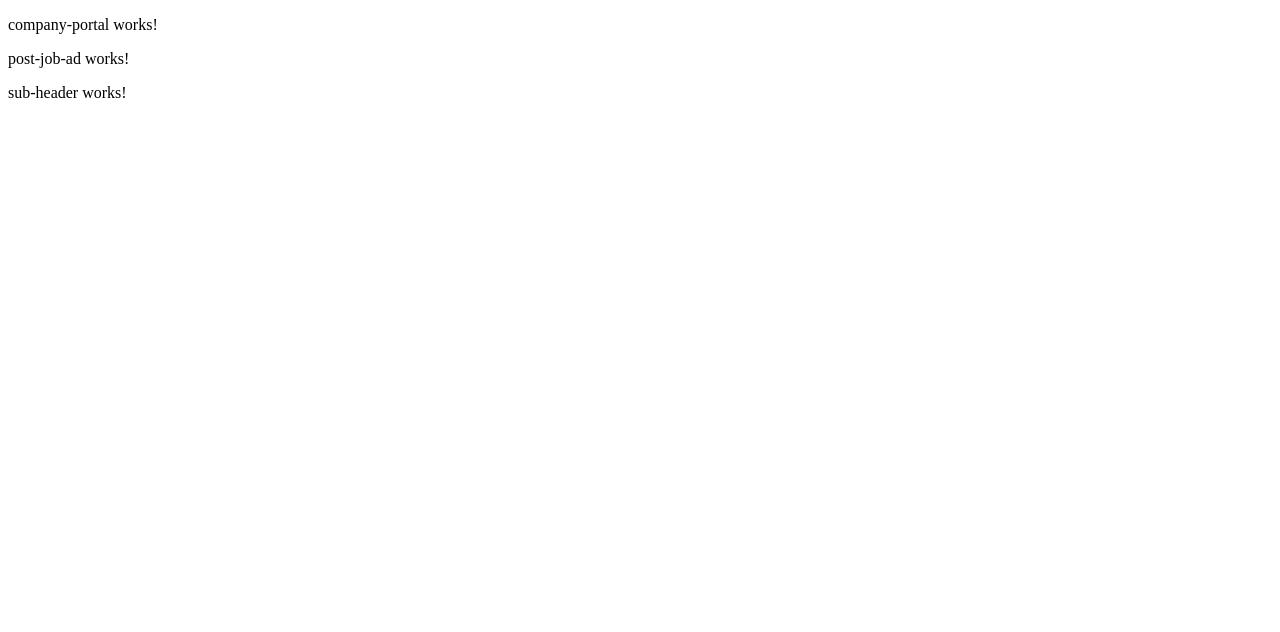
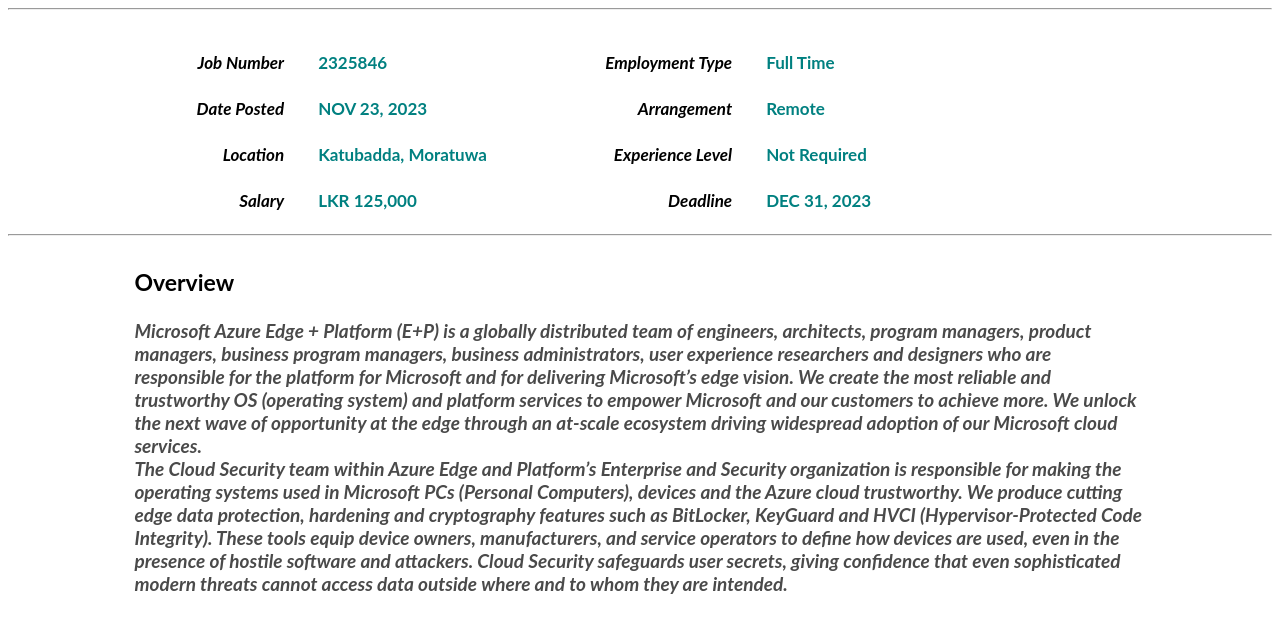
Before and after one commit to NethmaKarunathilaka/UItest, an Angular app: page / in a window 1280 px wide. Shown: the top 632 px of the page. Built offline with nearby package versions, Linux system fonts and the light colour scheme.

Commit message:
Update advertisement view component

```diff
--- a/src/app/app.component.html
+++ b/src/app/app.component.html
@@ -1 +1 @@
-<app-company-portal></app-company-portal>
+<app-advertisement-view></app-advertisement-view>
--- a/src/app/seeker-portal/components/advertisement-view/advertisement-view.component.css
+++ b/src/app/seeker-portal/components/advertisement-view/advertisement-view.component.css
@@ -0,0 +1,68 @@
+.detail{
+    display: flex;
+    flex-direction: row;
+    width: 80%;
+    margin: 0 auto;
+}
+
+.detail-outer{
+    display: flex;
+    flex-direction: column;
+    justify-content: space-between;
+    margin-top: 1.5em;
+    width: 25em;
+}
+
+.detail-inner{
+    padding: 10px;
+    margin-bottom: 5px;
+    display: flex;
+    flex-direction: row;
+    width: 22.5em;
+}
+
+.detail-head {
+    color: black;
+    font-size: 17px;
+    font-family: Lato;
+    font-style: italic;
+    font-weight: 700;
+    word-wrap: break-word;
+    text-align: right;
+    width: 9em;
+}
+
+.detail-data {
+    color: #008080;
+    font-size: 17px;
+    font-family: Lato;
+    font-weight: 700;
+    word-wrap: break-word;
+    padding-left: 2em;
+    text-align: left;
+    width: 12em;
+}
+
+.section{
+    width: 80%;
+    margin: 0 auto;
+    margin-top: 2em;
+}
+
+.heading {
+    color: black;
+    font-size: 23px;
+    font-family: Lato;
+    font-weight: 700;
+    word-wrap: break-word;
+}
+
+.content {
+    color: #4A4A4A;
+    font-size: 19px;
+    font-family: Lato;
+    font-style: italic;
+    font-weight: 700;
+    word-wrap: break-word;
+    margin-top: 1.2em;
+}
--- a/src/app/seeker-portal/components/advertisement-view/advertisement-view.component.html
+++ b/src/app/seeker-portal/components/advertisement-view/advertisement-view.component.html
@@ -1 +1,50 @@
-<p>advertisement-view works!</p>
+<hr>
+
+<div class="detail">
+    <div class="detail-outer">
+        <div class="detail-inner">
+            <div class="detail-head">Job Number</div>
+            <div class="detail-data">2325846</div>
+        </div>
+        <div class="detail-inner">
+            <div class="detail-head">Date Posted</div>
+            <div class="detail-data">NOV 23, 2023</div>
+        </div>
+        <div class="detail-inner">
+            <div class="detail-head">Location</div>
+            <div class="detail-data">Katubadda, Moratuwa</div>
+        </div>
+        <div class="detail-inner">
+            <div class="detail-head">Salary</div>
+            <div class="detail-data">LKR 125,000</div>
+        </div>
+    </div>
+
+    <div class="detail-outer" style="margin-left: 3em;">
+        <div class="detail-inner">
+            <div class="detail-head">Employment Type</div>
+            <div class="detail-data">Full Time</div>
+        </div>
+        <div class="detail-inner">
+            <div class="detail-head">Arrangement</div>
+            <div class="detail-data">Remote</div>
+        </div>
+        <div class="detail-inner">
+            <div class="detail-head">Experience Level</div>
+            <div class="detail-data">Not Required</div>
+        </div>
+        <div class="detail-inner">
+            <div class="detail-head">Deadline</div>
+            <div class="detail-data">DEC 31, 2023</div>
+        </div>
+    </div>
+</div>
+<hr>
+
+<div class="section">
+    <div class="heading">Overview</div>
+    <div class="content">
+        Microsoft Azure Edge + Platform (E+P) is a globally distributed team of engineers, architects, program managers, product managers, business program managers, business administrators, user experience researchers and designers who are responsible for the platform for Microsoft and for delivering Microsoft’s edge vision. We create the most reliable and trustworthy OS (operating system) and platform services to empower Microsoft and our customers to achieve more. We unlock the next wave of opportunity at the edge through an at-scale ecosystem driving widespread adoption of our Microsoft cloud services.
+        <br/> The Cloud Security team within Azure Edge and Platform’s Enterprise and Security organization is responsible for making the operating systems used in Microsoft PCs (Personal Computers), devices and the Azure cloud trustworthy. We produce cutting edge data protection, hardening and cryptography features such as BitLocker, KeyGuard and HVCI (Hypervisor-Protected Code Integrity). These tools equip device owners, manufacturers, and service operators to define how devices are used, even in the presence of hostile software and attackers. Cloud Security safeguards user secrets, giving confidence that even sophisticated modern threats cannot access data outside where and to whom they are intended.
+    </div>
+</div>
```
